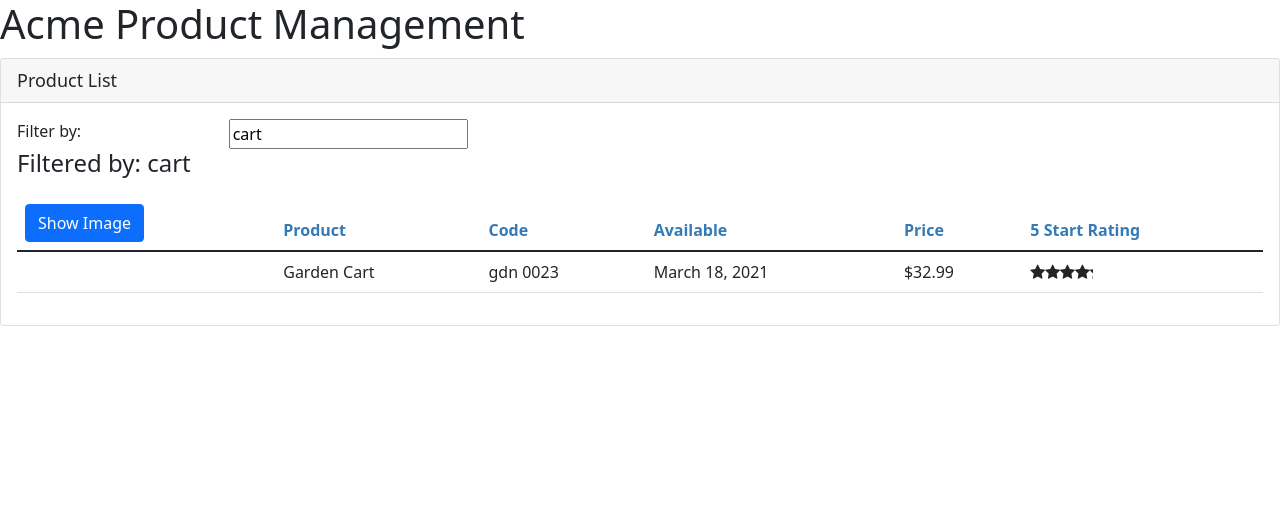
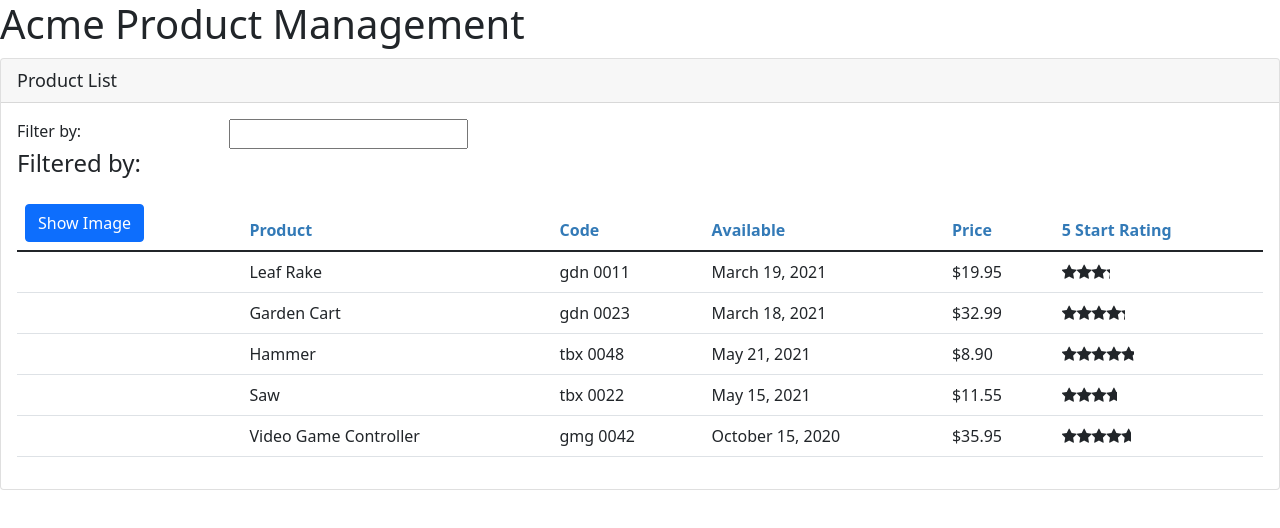
Before and after one commit to AFOL-Dave/AcmeProductManagement, an Angular app: page / in a window 1280 px wide. Shown: the top 528 px of the page. Built offline with nearby package versions, Linux system fonts and the light colour scheme.

Commit message:
Services and Dependency Injection

```diff
--- a/src/app/products/product-list.component.ts
+++ b/src/app/products/product-list.component.ts
@@ -1,5 +1,6 @@
 import { Component, OnInit } from "@angular/core";
 import { IProduct } from "./product";
+import { ProductService } from "./product.service";
 
 @Component({
     selector: 'pm-products',
@@ -25,28 +26,9 @@ export class ProductListComponent implements OnInit {
     }
 
     filteredProducts: IProduct[] = [];
-    products: IProduct[] = [
-        {
-            "productId": 2,
-            "productName": "Garden Cart",
-            "productCode": "GDN-0023",
-            "releaseDate": "March 18, 2021",
-            "description": "15 gallon capacity, rolling garden cart",
-            "price": 32.99,
-            "starRating": 4.2,
-            "imageUrl": "assets/images/garden_cart.png"
-        },
-        {
-            "productId": 5,
-            "productName": "Hammer",
-            "productCode": "TBX-0048",
-            "releaseDate": "May 21, 2021",
-            "description": "Curved claw, steel hammer",
-            "price": 8.9,
-            "starRating": 4.8,
-            "imageUrl": "assets/images/hammer.png"
-        }
-    ];
+    products: IProduct[] = [];
+
+    constructor(private ProductService: ProductService){}
 
     performFilter(filterBy: string): IProduct[] {
         filterBy = filterBy.toLocaleLowerCase();
@@ -59,7 +41,8 @@ export class ProductListComponent implements OnInit {
     }
 
     ngOnInit(): void {
-        this.listFilter = 'cart';
+        this.products = this.ProductService.getProducts();
+        this.filteredProducts = this.products;
     }
 
     onNotify(message: string): void {
--- /dev/null
+++ b/src/app/products/product.service.ts
@@ -0,0 +1,63 @@
+import { Injectable } from "@angular/core";
+import { IProduct } from "./product";
+
+@Injectable({
+    providedIn: 'root'
+})
+export class ProductService{
+
+    getProducts(): IProduct[] {
+        return [
+            {
+              "productId": 1,
+              "productName": "Leaf Rake",
+              "productCode": "GDN-0011",
+              "releaseDate": "March 19, 2021",
+              "description": "Leaf rake with 48-inch wooden handle.",
+              "price": 19.95,
+              "starRating": 3.2,
+              "imageUrl": "assets/images/leaf_rake.png"
+            },
+            {
+              "productId": 2,
+              "productName": "Garden Cart",
+              "productCode": "GDN-0023",
+              "releaseDate": "March 18, 2021",
+              "description": "15 gallon capacity rolling garden cart",
+              "price": 32.99,
+              "starRating": 4.2,
+              "imageUrl": "assets/images/garden_cart.png"
+            },
+            {
+              "productId": 5,
+              "productName": "Hammer",
+              "productCode": "TBX-0048",
+              "releaseDate": "May 21, 2021",
+              "description": "Curved claw steel hammer",
+              "price": 8.9,
+              "starRating": 4.8,
+              "imageUrl": "assets/images/hammer.png"
+            },
+            {
+              "productId": 8,
+              "productName": "Saw",
+              "productCode": "TBX-0022",
+              "releaseDate": "May 15, 2021",
+              "description": "15-inch steel blade hand saw",
+              "price": 11.55,
+              "starRating": 3.7,
+              "imageUrl": "assets/images/saw.png"
+            },
+            {
+              "productId": 10,
+              "productName": "Video Game Controller",
+              "productCode": "GMG-0042",
+              "releaseDate": "October 15, 2020",
+              "description": "Standard two-button video game controller",
+              "price": 35.95,
+              "starRating": 4.6,
+              "imageUrl": "assets/images/xbox-controller.png"
+            }
+          ];
+    }
+}
```
